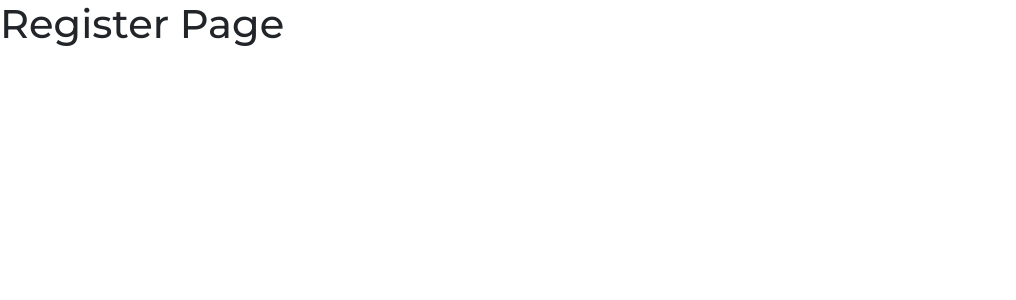
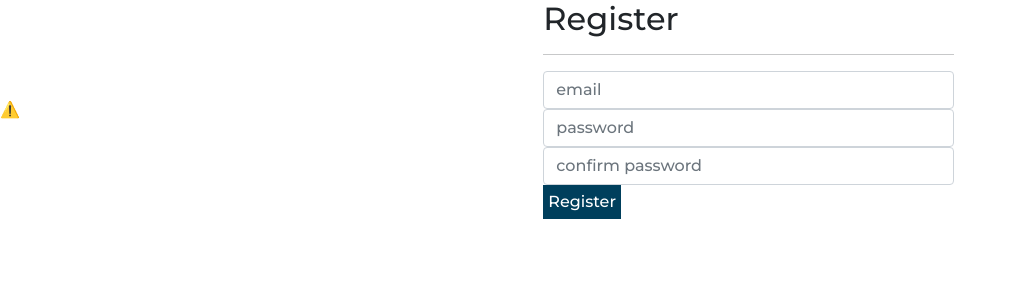
Before and after one commit to iamclement1/thestore, a React (Create React App) app: page /register in a window 1280 px wide. Shown: the top 300 px of the page, without its empty margins (0-1016 px from the left). Built offline with nearby package versions, Linux system fonts and the light colour scheme; no server answers.

Commit message:
created registration page

```diff
--- a/public/index.html
+++ b/public/index.html
@@ -20,6 +20,7 @@
     <script src="https://cdn.jsdelivr.net/npm/bootstrap@5.0.2/dist/js/bootstrap.bundle.min.js" integrity="sha384-MrcW6ZMFYlzcLA8Nl+NtUVF0sA7MsXsP1UyJoMp4YLEuNSfAP+JcXn/tWtIaxVXM" crossorigin="anonymous">
 
     </script>
+    <script src="https://unpkg.com/@lottiefiles/lottie-player@latest/dist/lottie-player.js"></script>
 
     <title>The Store</title>
   </head>
--- a/src/App.js
+++ b/src/App.js
@@ -6,6 +6,7 @@ import ProductInfo from './Pages/ProductInfo';
 import CartPage from './Pages/CartPage';
 import './stylesheets/layout.css'
 import './stylesheets/product.css'
+import './stylesheets/authentication.css'
 import { BrowserRouter, Routes, Route } from 'react-router-dom';
 
 const App = () => {
--- a/src/Pages/RegisterPage.jsx
+++ b/src/Pages/RegisterPage.jsx
@@ -1,9 +1,31 @@
-import React from 'react'
+import React, { useState }from 'react'
 
 function RegisterPage() {
+
+  const [email, setEmail] = useState('');
+  const [ password, setPassword ] = useState('');
+  const [ cpassword, setCPassword ] = useState('');
+
   return (
-    <div>
-        <h1>Register Page</h1>
+    <div className='register-parent'>
+        <div className="row">
+          <div className="col-md-5">
+          <lottie-player src="https://assets8.lottiefiles.com/packages/lf20_hsojyr3p.json"  background="transparent"  speed="1"  loop autoplay></lottie-player>
+          </div>
+          <div className="col-md-4">
+            <div className='login-form'>
+              <h2>Register</h2>
+              <hr />
+              <input type="text" className="form-control" placeholder="email"
+              value={email} onChange={(e) => {setEmail(e.target.value)}} />
+              <input type="password" className="form-control" placeholder="password" value={password}
+              onChange={(e) => {setPassword(e.target.value)}} />
+              <input type="password" className="form-control" placeholder="confirm password" value={cpassword}
+              onChange={(e) => setCPassword(e.target.value)} />
+              <button>Register</button>
+            </div>
+          </div>
+        </div>
     </div>
   )
 }
```
Also changed, not shown: src/stylesheets/authentication.css (added).
